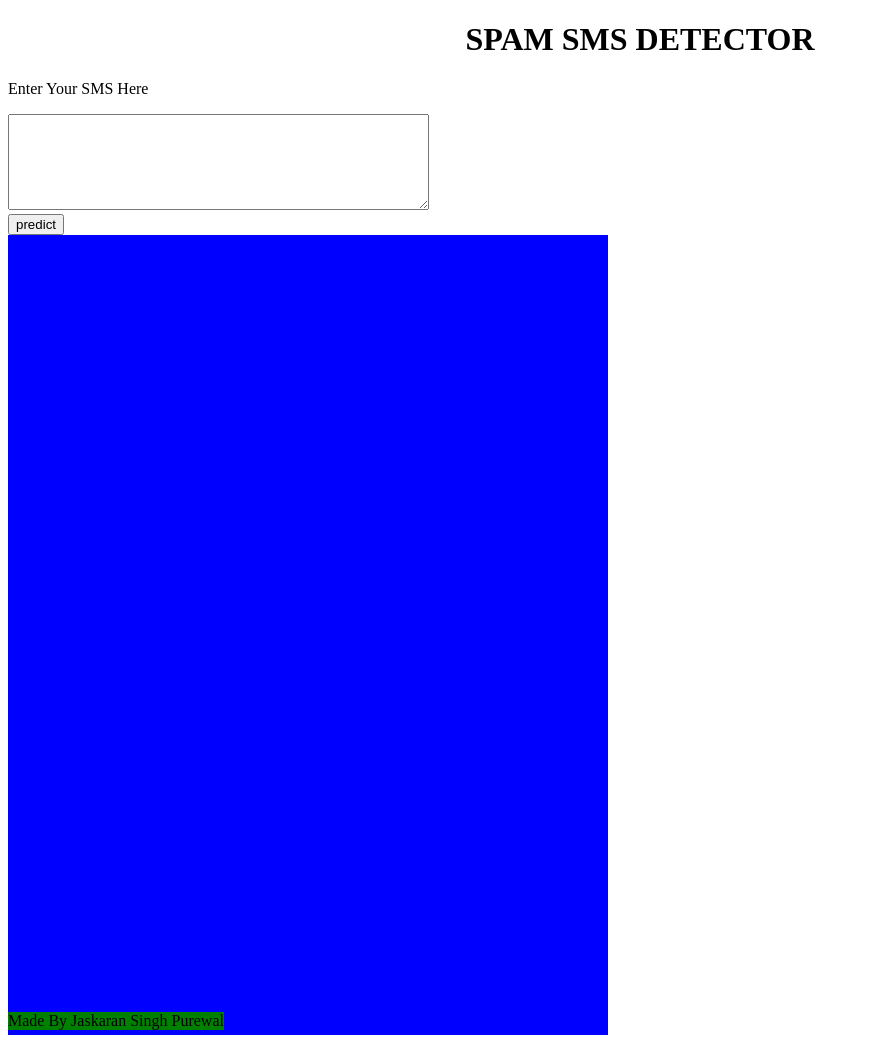
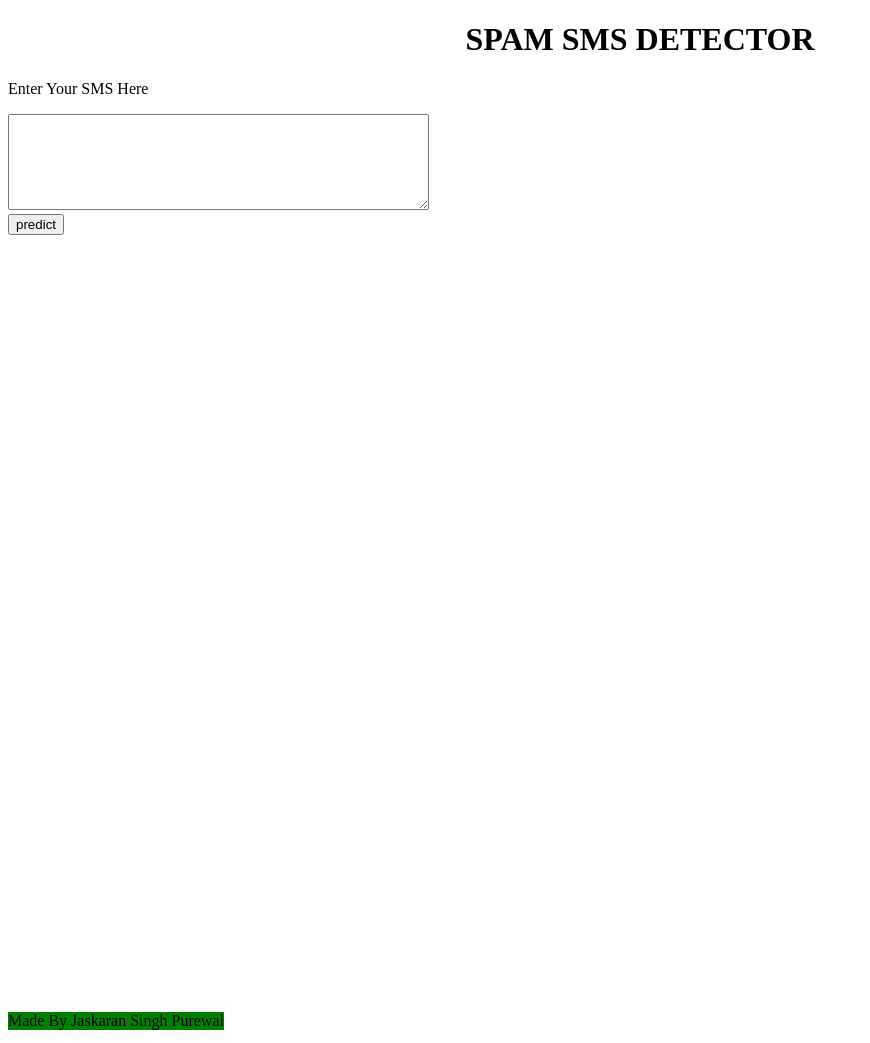
Before and after one commit to JSPurewal/Spam_SMS_Detection, a Flask app: page / in a window 1280 px wide. Shown: the whole page, without its empty margins (0-870 px from the left). Run offline with Flask 2, Linux system fonts and the light colour scheme.

Commit message:
Update index.html

```diff
--- a/templates/index.html
+++ b/templates/index.html
@@ -14,7 +14,7 @@
 		<input type="submit" class="btn-info" value="predict">
 
 	</form>
-	<div style="position: relative;background-color: blue; width: 600px; height: 800px;">
+	<div style="position: relative; width: 600px; height: 800px;">
 
     <div style="position: absolute; bottom: 5px; background-color: green">
     Made By Jaskaran Singh Purewal
```
